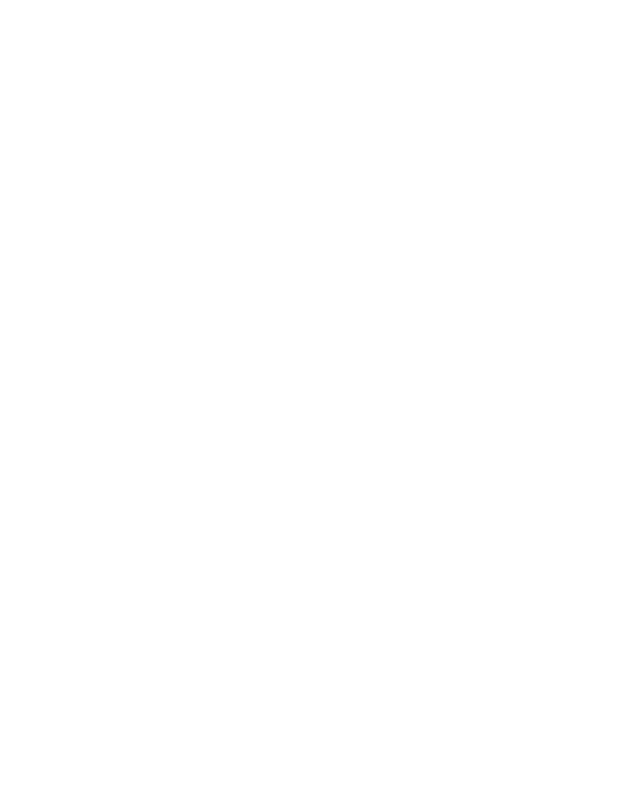
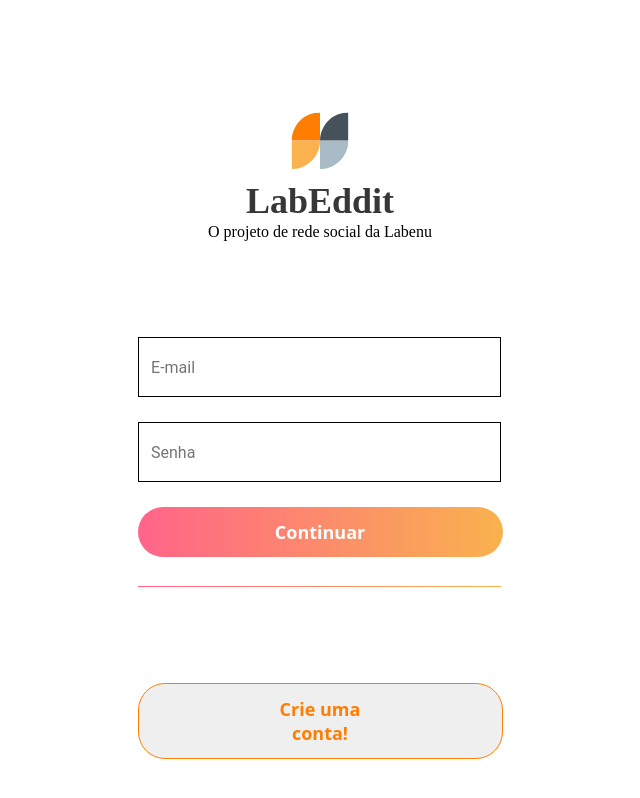
Before and after one commit to MathMendesReis/Labeedit_frontend, a React (Create React App) app in the folder Labeedit/: page / in a window 1280 px wide. Shown: the whole page, without its empty margins (320-960 px from the left). Built offline with nearby package versions, Linux system fonts and the light colour scheme.

Commit message:
pagina home pronta

```diff
--- /dev/null
+++ b/Labeedit/src/components/CustomerButton/index.tsx
@@ -0,0 +1,9 @@
+import React from 'react';
+import { Container } from './styled';
+
+interface propsButton {
+  text: string;
+}
+export default function ButtonCustomer({ text }: propsButton) {
+  return <Container>{text}</Container>;
+}
--- /dev/null
+++ b/Labeedit/src/components/CustomerButton/styled.ts
@@ -0,0 +1,24 @@
+import styled from 'styled-components';
+
+export const Container = styled.button`
+  display: flex;
+  width: 22.8125rem;
+  padding: 0.8125rem 8.3125rem;
+  justify-content: center;
+  align-items: center;
+  gap: 0.625rem;
+  border-radius: 1.6875rem;
+  background: linear-gradient(90deg, #ff6489 0%, #f9b24e 100%);
+  border: none;
+  color: #fff;
+  text-align: center;
+  font-family: Noto Sans;
+  font-size: 1.125rem;
+  font-style: normal;
+  font-weight: 700;
+  line-height: normal;
+  @media (max-width: 388px) {
+    width: 100%;
+    padding: 0;
+  }
+`;
--- a/Labeedit/src/pages/Main/Main.tsx
+++ b/Labeedit/src/pages/Main/Main.tsx
@@ -1,8 +1,67 @@
-import React from 'react';
+import React, { useEffect, useState } from 'react';
 import { Container } from './styles';
+import Logo from '../../assets/logo.svg';
+import { useForm } from 'react-hook-form';
+import { yupResolver } from '@hookform/resolvers/yup';
+import * as yup from 'yup';
+import ButtonCustomer from '../../components/CustomerButton';
 
+const schema = yup
+  .object({
+    email: yup.string().required('O email é obrigatório.').email('O email deve ser válido.'),
+    password: yup.string().required('A senha e obrigatória'),
+  })
+  .required();
 function Main() {
-  return <Container></Container>;
+  const [isErroInput, setIsErroInput] = useState<boolean>(false);
+  const {
+    register,
+    handleSubmit,
+    formState: { errors },
+  } = useForm({
+    resolver: yupResolver(schema),
+  });
+  useEffect(() => {
+    if (Object.keys(errors).length > 0) {
+      setIsErroInput(true);
+    } else {
+      setIsErroInput(false);
+    }
+  }, [errors]);
+  const onSubmit = (data: any) => {
+    return;
+  };
+
+  return (
+    <Container isErroInput={isErroInput}>
+      <header>
+        <header>
+          <img src={Logo} alt='logotipo do labeedit' />
+        </header>
+        <main>
+          <span>LabEddit</span>
+        </main>
+        <footer>
+          <span>O projeto de rede social da Labenu</span>
+        </footer>
+      </header>
+      <main>
+        <form onSubmit={handleSubmit(onSubmit)}>
+          <input {...register('email')} placeholder='E-mail' />
+          <p>{errors.email?.message}</p>
+
+          <input {...register('password')} placeholder='Senha' />
+          <p>{errors.password?.message}</p>
+
+          <ButtonCustomer text='Continuar' />
+          <span></span>
+        </form>
+      </main>
+      <footer>
+        <button>Crie uma conta!</button>
+      </footer>
+    </Container>
+  );
 }
 
 export default Main;
--- a/Labeedit/src/pages/Main/styles.ts
+++ b/Labeedit/src/pages/Main/styles.ts
@@ -1,3 +1,107 @@
-import styled from 'styled-components';
+import styled, { css } from 'styled-components';
 
-export const Container = styled.div``;
+interface containerProps {
+  isErroInput: boolean;
+}
+export const Container = styled.div<containerProps>`
+  padding-top: 6rem;
+  header {
+    display: flex;
+    flex-direction: column;
+    align-items: center;
+    > header {
+      img {
+        width: 5.25rem;
+        height: 5.25131rem;
+      }
+    }
+    > main {
+      span {
+        color: #373737;
+        font-family: IBM Plex Sans;
+        font-size: 2.25rem;
+        font-style: normal;
+        font-weight: 700;
+        line-height: normal;
+      }
+    }
+    footer {
+      span {
+        color: #000;
+        text-align: center;
+        font-family: IBM Plex Sans;
+        font-size: 1rem;
+        font-style: normal;
+        font-weight: 300;
+        line-height: normal;
+      }
+    }
+  }
+  > main {
+    display: flex;
+    align-items: center;
+    justify-content: center;
+    gap: 1rem;
+    padding: 5rem;
+    form {
+      display: flex;
+      flex-direction: column;
+      gap: 0.7847rem;
+      padding: 1rem;
+      input {
+        width: 22.6875rem;
+        height: 3.75rem;
+        flex-shrink: 0;
+        padding: 0.7847rem;
+        ${({ isErroInput }) =>
+          isErroInput
+            ? css`
+                border: 1px solid red;
+              `
+            : css`
+                border: 1px solid black;
+              `}
+        @media (max-width: 388px) {
+          width: 100%;
+        }
+      }
+      @media (max-width: 388px) {
+        width: 100%;
+      }
+      span {
+        margin-top: 1rem;
+        width: 22.68788rem;
+        height: 0.0625rem;
+        background: linear-gradient(90deg, #ff6489 0%, #f9b24e 100%), #acacac;
+        @media (max-width: 388px) {
+          width: 100%;
+        }
+      }
+    }
+  }
+  > footer {
+    display: flex;
+    justify-content: center;
+    button {
+      display: flex;
+      width: 22.8125rem;
+      padding: 0.8125rem 8.3125rem;
+      justify-content: center;
+      align-items: center;
+      gap: 0.625rem;
+      border-radius: 1.6875rem;
+      border: 1px solid #fe7e02;
+      color: #fe7e02;
+      text-align: center;
+      font-family: Noto Sans;
+      font-size: 1.125rem;
+      font-style: normal;
+      font-weight: 700;
+      line-height: normal;
+      @media (max-width: 388px) {
+        width: 90%;
+        padding: 0;
+      }
+    }
+  }
+`;
```
Also changed, not shown: Labeedit/src/pages/Main/validationSchemma.ts (deleted, +0 -9 lines).
